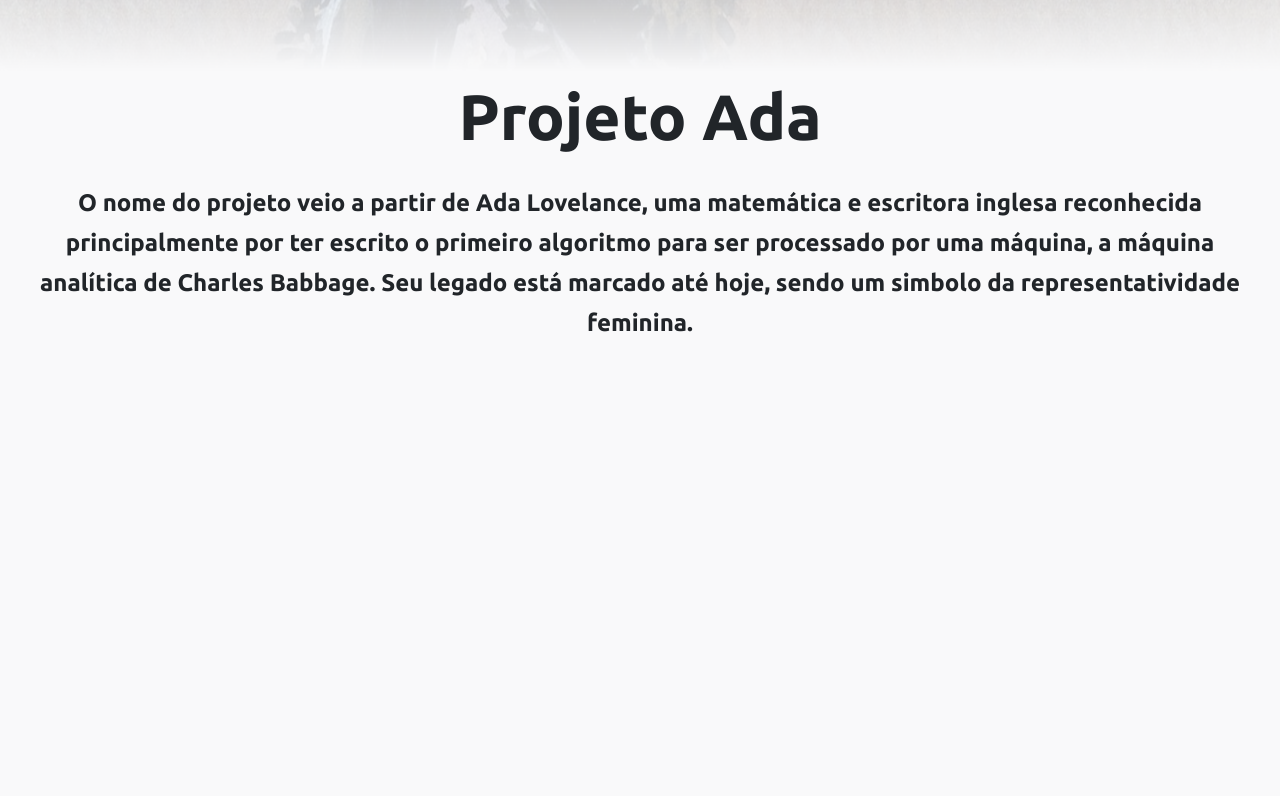
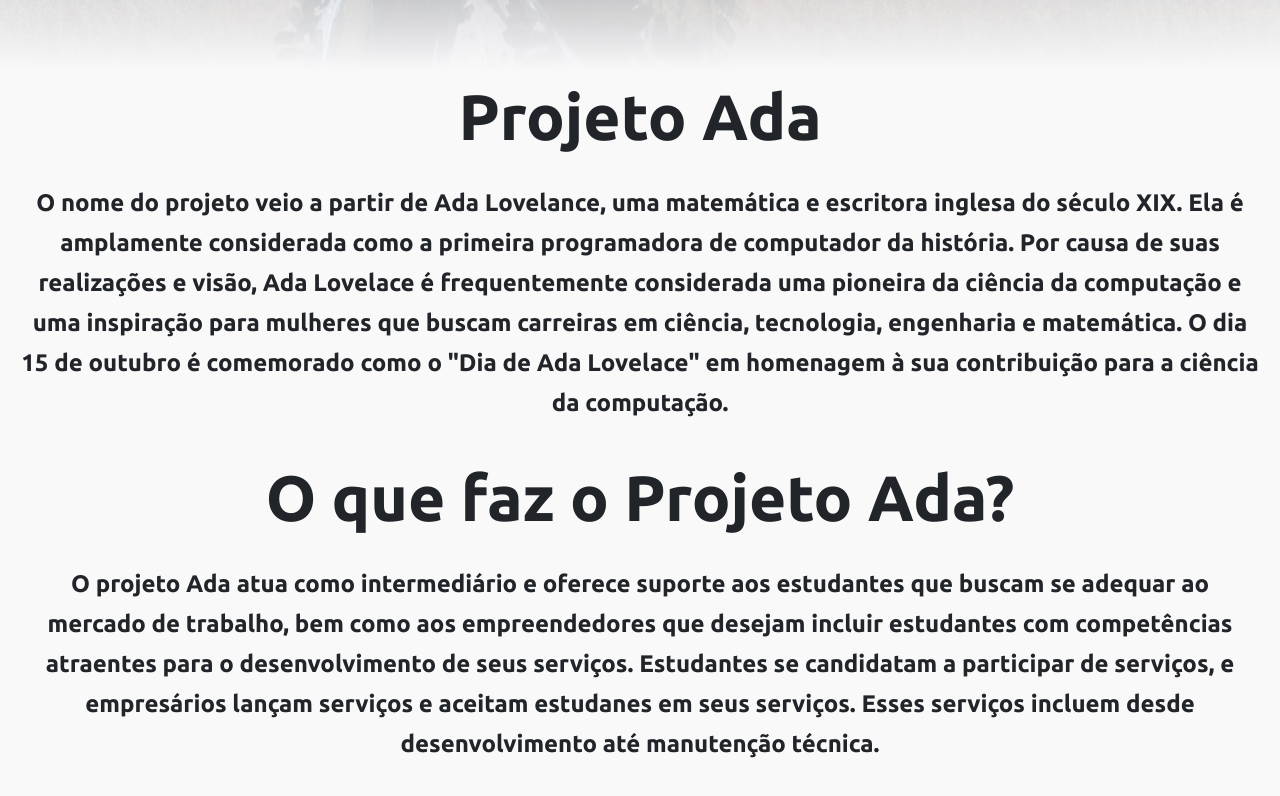
Before and after one commit to eemilyy/ada-front, a React (Create React App) app: page /sobre in a window 1280 px wide. Shown: the part 662-1458 px from the top of the page. Before the commit the page ends 1041 px from the top, so only its background shows below. Built offline with nearby package versions, Linux system fonts and the light colour scheme.

Commit message:
adicionado descrição de servicos e alterando erro no cadastro

```diff
--- a/src/pages/about/about.js
+++ b/src/pages/about/about.js
@@ -16,7 +16,13 @@ function About(){
         <div>
 
             <h1 className='font-h1-64-ubuntu d-flex justify-content-center'>Projeto Ada</h1>
-            <p className='font-subtitle-24-ubuntu text'>O nome do projeto veio a partir de Ada Lovelance, uma matemática e escritora inglesa reconhecida principalmente por ter escrito o primeiro algoritmo para ser processado por uma máquina, a máquina analítica de Charles Babbage. Seu legado está marcado até hoje, sendo um simbolo da representatividade feminina.</p>
+            <p className='font-subtitle-24-ubuntu text'>O nome do projeto veio a partir de Ada Lovelance, uma matemática e escritora inglesa do século XIX. Ela é amplamente considerada como a primeira programadora de computador da história. Por causa de suas realizações e visão, Ada Lovelace é frequentemente considerada uma pioneira da ciência da computação e uma inspiração para mulheres que buscam carreiras em ciência, tecnologia, engenharia e matemática. O dia 15 de outubro é comemorado como o "Dia de Ada Lovelace" em homenagem à sua contribuição para a ciência da computação.</p>
+        </div>
+
+        <div>
+            <h1 className='font-h1-64-ubuntu d-flex justify-content-center'>O que faz o Projeto Ada?</h1>
+            <p className='font-subtitle-24-ubuntu text'>O projeto Ada atua como intermediário e oferece suporte aos estudantes que buscam se adequar ao mercado de trabalho, bem como aos empreendedores que desejam incluir estudantes com competências atraentes para o desenvolvimento de seus serviços. Estudantes se candidatam a participar de serviços, e empresários lançam serviços e aceitam estudanes em seus serviços.
+            Esses serviços incluem desde desenvolvimento até manutenção técnica. </p>
         </div>
 
         </>
--- a/src/pages/landing/landingPage.js
+++ b/src/pages/landing/landingPage.js
@@ -10,8 +10,8 @@ function LandingPage() {
         <div className="d-flex flex-column landing-page">
             <NotSignedupHeader></NotSignedupHeader>
             <div className="d-flex flex-column align-items-center center-text justify-content-center">
-                <h1 className="font-h1-64-ubuntu"> Criar e participar de novos projetos nunca foi tão simples. </h1>
-                <p className="font-subtitle-24-500-ubuntu"> Com o Ada, você consegue criar e participar de diversos projetos, tudo em um só lugar. </p>
+                <h1 className="font-h1-64-ubuntu"> Criar e participar de novos serviços nunca foi tão simples. </h1>
+                <p className="font-subtitle-24-500-ubuntu"> Com o Ada, você consegue criar e participar de diversos serviços, tudo em um só lugar. </p>
 
                 <div className="d-flex align-items-center center-buttons">
                     <div onClick={() => navigate('/signup')}><LoginNavButton> Cadastrar </LoginNavButton></div>
--- a/src/pages/signUp/signUp-forms/signUp-forms.js
+++ b/src/pages/signUp/signUp-forms/signUp-forms.js
@@ -19,7 +19,7 @@ function SignUpForms({ loadingProgress }) {
                         conosco.
                     </p>
 
-                    {loadingProgress >= 60 ? <h3 className="font-h3-32-ubuntu form-title"> Informações Pessoais </h3> : <h3 className="font-h3-32-ubuntu form-title"> Escolha seu plano </h3>}
+                    {loadingProgress <= 60 ? <h3 className="font-h3-32-ubuntu form-title"> Informações Pessoais </h3> : <h3 className="font-h3-32-ubuntu form-title"> Escolha seu plano </h3>}
                 </div>
 
                 <div style={{ width: 200, height: 200}} className="mt-5">
```
